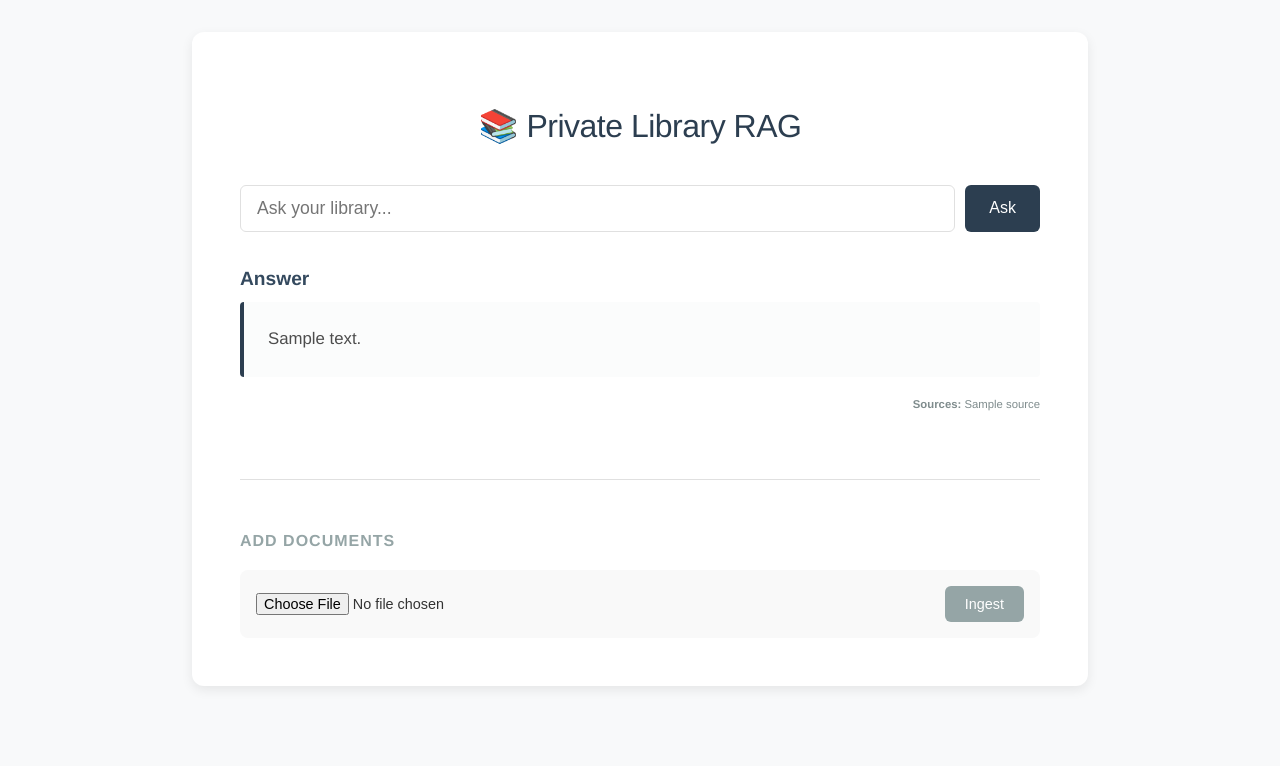
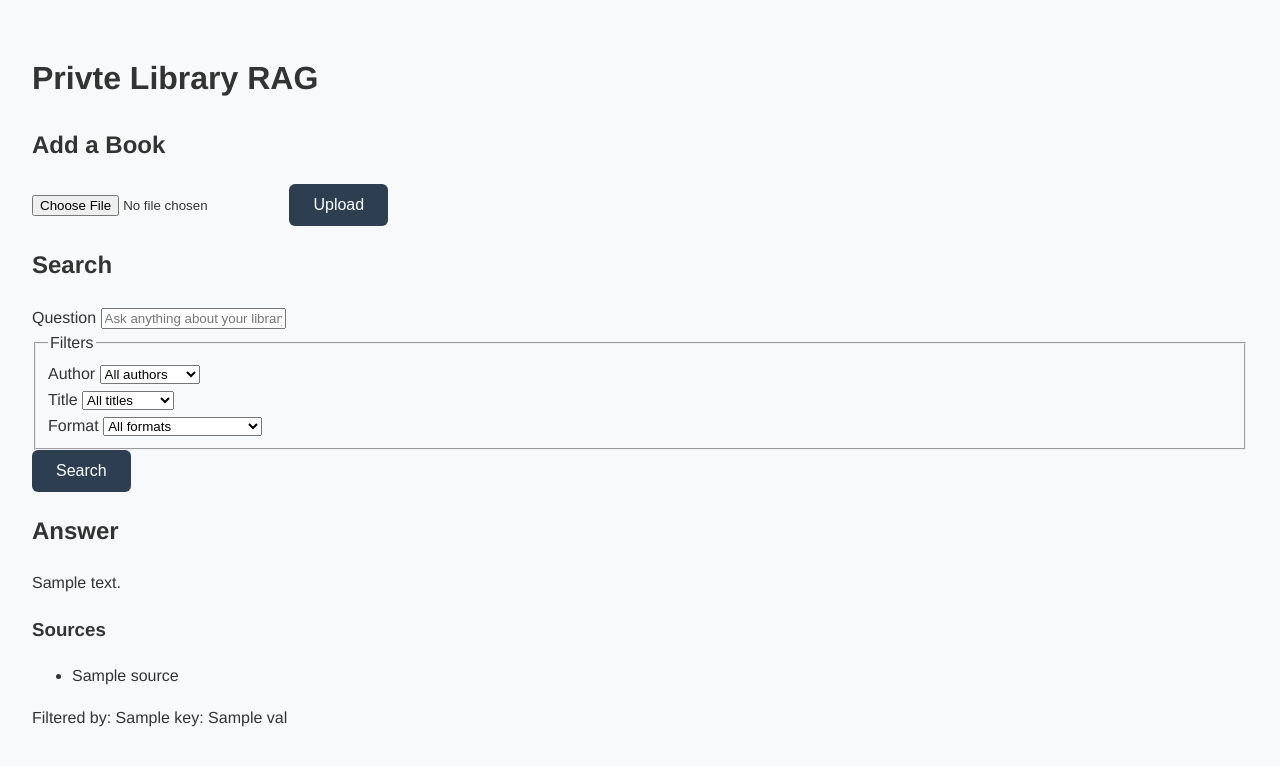
Before and after one commit to nsultova/ai-librarian, a FastAPI app: template templates/index.html in a window 1280 px wide. Shown: the top 766 px of the page. Run offline with FastAPI, Linux system fonts and the light colour scheme; the template is opened without the code that fills it: most values are stand-ins (such as "Sample title", 1, 10 or a date in 2020).

Commit message:
trying to make filters, metadata and ingestion run smoothly, filterig in UI now works, upload in app fixed, search still broken

```diff
--- a/src/app.py
+++ b/src/app.py
@@ -1,12 +1,11 @@
 import shutil
-import json
 import logging
 from pathlib import Path
 from fastapi import FastAPI, Request, UploadFile, File, Form, HTTPException
-from fastapi.responses import HTMLResponse, JSONResponse
+from fastapi.responses import HTMLResponse
 from fastapi.staticfiles import StaticFiles
 from fastapi.templating import Jinja2Templates
-from typing import Optional
+from typing import Optional, Dict, List
 
 from src.config import UPLOAD_DIR
 from src.ingest import chunk_file
@@ -21,34 +20,73 @@ app = FastAPI(title="My Private Library")
 app.mount("/static", StaticFiles(directory="static"), name="static")
 templates = Jinja2Templates(directory="templates")
 
+
+def _get_filter_options() -> Dict[str, List[str]]:
+    """
+    Pull unique metadata values from the DB for populating filter dropdowns.
+    Returns empty lists if the DB is empty or unavailable.
+    """
+    try:
+        db = get_vector_db()
+        result = db._collection.get(include=["metadatas"])
+
+        if not result or not result["metadatas"]:
+            return {"authors": [], "file_types": [], "titles": []}
+
+        authors, file_types, titles = set(), set(), set()
+
+        for meta in result["metadatas"]:
+            if meta.get("author") and meta["author"] != "Unknown":
+                authors.add(meta["author"])
+            if meta.get("file_type"):
+                file_types.add(meta["file_type"])
+            if meta.get("title"):
+                titles.add(meta["title"])
+
+        return {
+            "authors": sorted(authors),
+            "file_types": sorted(file_types),
+            "titles": sorted(titles),
+        }
+    except Exception as e:
+        logger.error(f"Failed to fetch filter options: {e}")
+        return {"authors": [], "file_types": [], "titles": []}
+
+
 @app.get("/", response_class=HTMLResponse)
 async def home(request: Request):
-    return templates.TemplateResponse("index.html", {"request": request})
+    return templates.TemplateResponse(
+        "index.html",
+        {"request": request, "filter_options": _get_filter_options()},
+    )
+
 
 @app.post("/upload", response_class=HTMLResponse)
 async def upload_file(request: Request, file: UploadFile = File(...)):
-
     if not file.filename:
         raise HTTPException(status_code=400, detail="No filename provided")
 
-    # 1. sanitize and validate first — before touching the filesystem
     safe_name = Path(file.filename).name
     if not safe_name.endswith((".pdf", ".epub")):
-        raise HTTPException(status_code=400, detail="Only PDF and EPUB files are supported")
+        raise HTTPException(
+            status_code=400, detail="Only PDF and EPUB files are supported"
+        )
 
-    # 2. now safe to construct the path and write
     file_location = UPLOAD_DIR / safe_name
     with open(file_location, "wb") as buffer:
         shutil.copyfileobj(file.file, buffer)
 
-    # 3. process
     chunks = chunk_file(str(file_location))
     add_documents_to_db(chunks)
 
-    return templates.TemplateResponse("index.html", {
-        "request": request,
-        "message": f"Successfully ingested {safe_name}"
-    })
+    return templates.TemplateResponse(
+        "index.html",
+        {
+            "request": request,
+            "message": f"Successfully ingested: {safe_name}",
+            "filter_options": _get_filter_options(),
+        },
+    )
 
 
 @app.post("/search", response_class=HTMLResponse)
@@ -57,11 +95,8 @@ async def search(
     query: str = Form(...),
     author: Optional[str] = Form(None),
     file_type: Optional[str] = Form(None),
-    title: Optional[str] = Form(None)
+    title: Optional[str] = Form(None),
 ):
-    """Search with optional filters."""
-
-    # Build filter dict
     filters = {}
     if author and author != "all":
         filters["author"] = author
@@ -70,51 +105,25 @@ async def search(
     if title and title != "all":
         filters["title"] = title
 
-    # Pass to RAG
     answer, sources = query_library(query, filters if filters else None)
 
-    return templates.TemplateResponse("index.html", {
-        "request": request,
-        "query": query,
-        "answer": answer,
-        "sources": sources,
-        "active_filters": filters
-    })
+    return templates.TemplateResponse(
+        "index.html",
+        {
+            "request": request,
+            "query": query,
+            "answer": answer,
+            "sources": sources,
+            "active_filters": filters,
+            "filter_options": _get_filter_options(),
+        },
+    )
+
 
 @app.get("/api/filters")
 async def get_available_filters():
-    """Return available filter options from the database."""
-    try:
-        db = get_vector_db()
-        collection = db._collection
-
-        # Get all unique metadata values
-        all_metadata = collection.get(include=['metadatas'])
-
-        if not all_metadata or not all_metadata['metadatas']:
-            return {"authors": [], "file_types": [], "titles": []}
-
-        authors = set()
-        file_types = set()
-        titles = set()
-
-        for meta in all_metadata['metadatas']:
-            if meta.get('author') and meta['author'] != 'Unknown':
-                authors.add(meta['author'])
-            if meta.get('file_type'):
-                file_types.add(meta['file_type'])
-            if meta.get('title'):
-                titles.add(meta['title'])
-
-        return {
-            "authors": sorted(list(authors)),
-            "file_types": sorted(list(file_types)),
-            "titles": sorted(list(titles))
-        }
-    except Exception as e:
-        logger.error(f"Failed to get filters: {e}")
-        return {"authors": [], "file_types": [], "titles": []}
-
+    """JSON endpoint — kept for debugging/external use."""
+    return _get_filter_options()
 
 
 if __name__ == "__main__":
--- a/templates/index.html
+++ b/templates/index.html
@@ -8,70 +8,130 @@
 </head>
 <body>
 
-    <div class="container">
-        <h1>📚 Private Library RAG</h1>
+<header>
+    <h1>Privte Library RAG </h1>
+</header>
 
-        <form action="/search" method="post" class="search-form">
-            <input type="text" name="query" placeholder="Ask your library..."
-                   required value="{{ query or '' }}" autocomplete="off">
-            <button type="submit">Ask</button>
+<main>
+
+    <!-- Upload -->
+    <section class="card" id="upload">
+        <h2>Add a Book</h2>
+        <form action="/upload" method="post" enctype="multipart/form-data">
+            <input type="file" name="file" accept=".pdf,.epub" required>
+            <button type="submit">Upload</button>
         </form>
 
-        {% if answer %}
-        <div class="result-section">
-            <h2>Answer</h2>
-            <div class="answer-box">
-                {{ answer }}
+        {% if message %}
+        <p class="message success">{{ message }}</p>
+        {% endif %}
+    </section>
+
+    <!-- Search + Filters -->
+    <section class="card" id="search">
+        <h2>Search</h2>
+        <form action="/search" method="post">
+
+            <div class="field">
+                <label for="query">Question</label>
+                <input
+                    id="query"
+                    name="query"
+                    type="text"
+                    placeholder="Ask anything about your library..."
+                    value="{{ query or '' }}"
+                    required
+                >
             </div>
 
-            {% if sources %}
-            <div class="sources">
-                <small><strong>Sources:</strong> {{ sources|join(', ') }}</small>
-            </div>
+            {% if filter_options.authors or filter_options.titles or filter_options.file_types %}
+            <fieldset class="filters">
+                <legend>Filters</legend>
+
+                {% if filter_options.authors %}
+                <div class="field">
+                    <label for="author">Author</label>
+                    <select id="author" name="author">
+                        <option value="all">All authors</option>
+                        {% for a in filter_options.authors %}
+                        <option value="{{ a }}"
+                            {% if active_filters and active_filters.get('author') == a %}selected{% endif %}>
+                            {{ a }}
+                        </option>
+                        {% endfor %}
+                    </select>
+                </div>
+                {% endif %}
+
+                {% if filter_options.titles %}
+                <div class="field">
+                    <label for="title">Title</label>
+                    <select id="title" name="title">
+                        <option value="all">All titles</option>
+                        {% for t in filter_options.titles %}
+                        <option value="{{ t }}"
+                            {% if active_filters and active_filters.get('title') == t %}selected{% endif %}>
+                            {{ t }}
+                        </option>
+                        {% endfor %}
+                    </select>
+                </div>
+                {% endif %}
+
+                {% if filter_options.file_types %}
+                <div class="field">
+                    <label for="file_type">Format</label>
+                    <select id="file_type" name="file_type">
+                        <option value="all">All formats</option>
+                        {% for ft in filter_options.file_types %}
+                        <option value="{{ ft }}"
+                            {% if active_filters and active_filters.get('file_type') == ft %}selected{% endif %}>
+                            {{ ft | upper }}
+                        </option>
+                        {% endfor %}
+                    </select>
+                </div>
+                {% endif %}
+
+            </fieldset>
             {% endif %}
+
+            <button type="submit">Search</button>
+        </form>
+    </section>
+
+    <!-- Results -->
+    {% if answer %}
+    <section class="card" id="results">
+        <h2>Answer</h2>
+        <p class="answer">{{ answer }}</p>
+
+        {% if sources %}
+        <div class="sources">
+            <h3>Sources</h3>
+            <ul>
+                {% for s in sources %}
+                <li>{{ s }}</li>
+                {% endfor %}
+            </ul>
         </div>
         {% endif %}
 
-        <div class="upload-section">
-            <h3>Add Documents</h3>
-            <form action="/upload" method="post" enctype="multipart/form-data" id="uploadForm">
-                <input type="file" name="file" accept=".pdf,.epub" required id="fileInput">
-                <button type="submit" class="secondary" id="uploadBtn">Ingest</button>
-            </form>
+        {% if active_filters %}
+        <div class="active-filters">
+            <span>Filtered by:</span>
+            {% for key, val in active_filters.items() %}
+            <span class="tag">{{ key }}: {{ val }}</span>
+            {% endfor %}
+        </div>
+        {% endif %}
+    </section>
+    {% endif %}
 
-            <!-- Loading indicator -->
-            <div id="uploadProgress" class="upload-progress" style="display: none;">
-                <div class="spinner"></div>
-                <p>Processing document... This may take 30-60 seconds for large files.</p>
-                <small id="progressText">Extracting and chunking...</small>
-            </div>
-
-            {% if message %}
-                <p class="success">✅ {{ message }}</p>
-            {% endif %}
-        </div>
-    </div>
-
-    <script>
-        const uploadForm = document.getElementById('uploadForm');
-        const uploadBtn = document.getElementById('uploadBtn');
-        const fileInput = document.getElementById('fileInput');
-        const uploadProgress = document.getElementById('uploadProgress');
-
-        uploadForm.addEventListener('submit', function(e) {
-            // Show loading state
-            uploadBtn.disabled = true;
-            uploadBtn.textContent = 'Processing...';
-            fileInput.disabled = true;
-            uploadProgress.style.display = 'block';
-        });
-    </script>
+</main>
 
 </body>
 </html>
-
-
-
 
 
 
```
Also changed, not shown: README.md.
